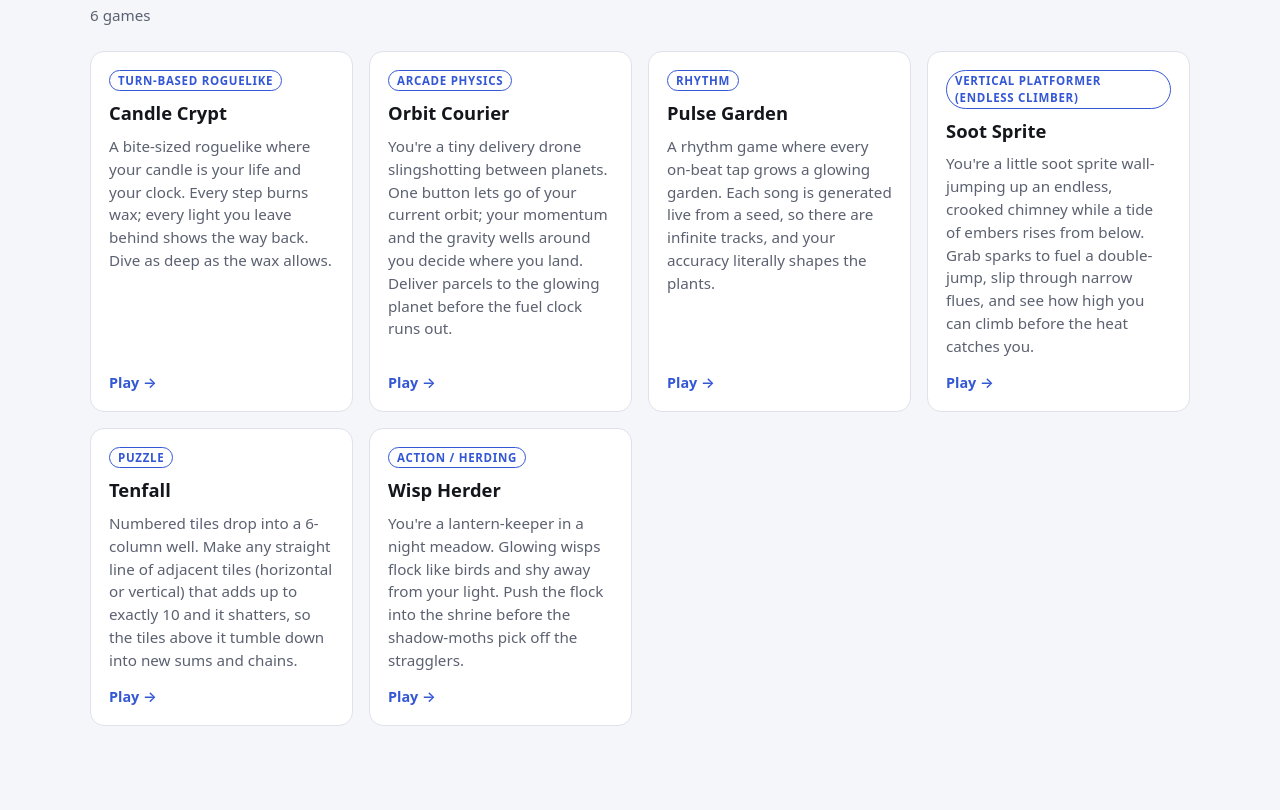
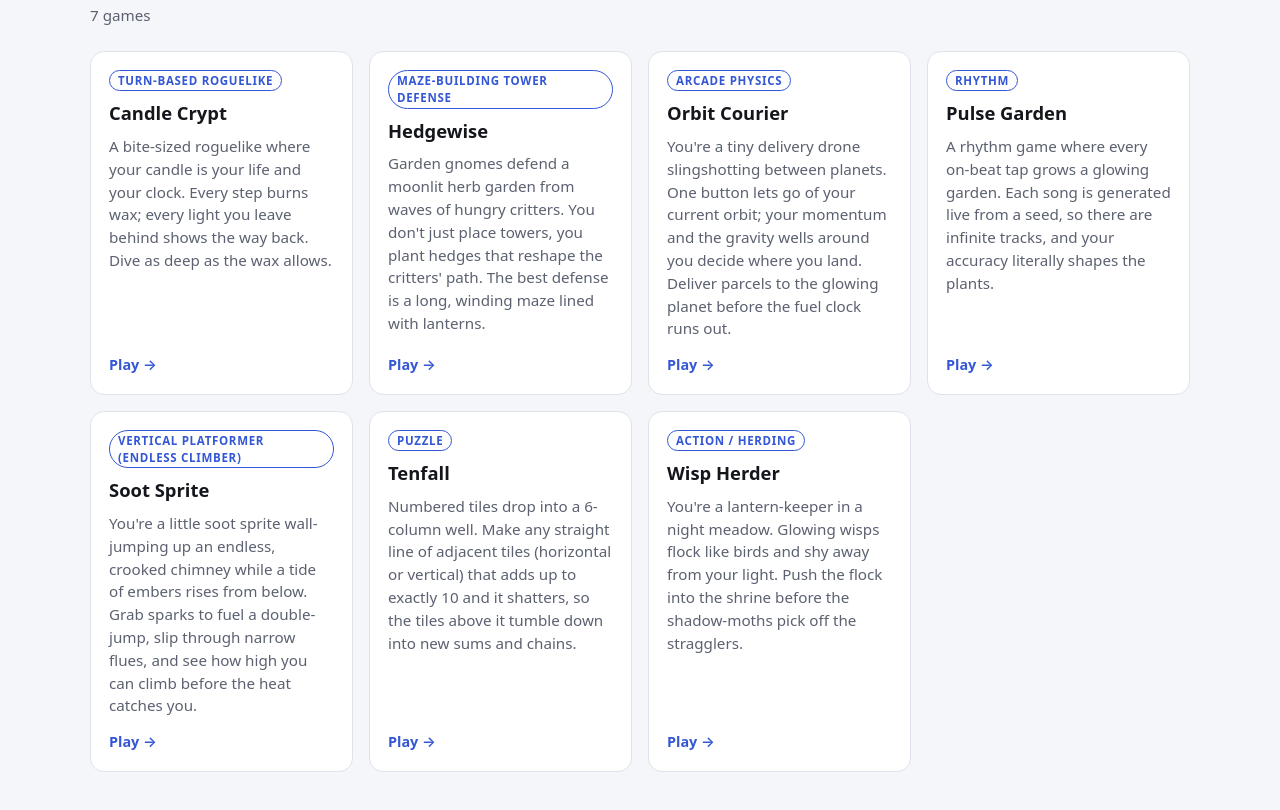
Before and after one commit to flypatang/webgames, a plain HTML site: page index.html in a window 1280 px wide. Shown: the part 70-880 px from the top of the page. Before the commit the page ends 844 px from the top, so only its background shows below. Drawn offline with Linux system fonts and the light colour scheme.

Commit message:
gallery: add hedgewise
Co-Authored-By: Claude Opus 5.5 <noreply@anthropic.com>
Claude-Session: https://claude.ai/code/session_01Vz7HCod2Zd6AtnmMPo52GU

```diff
--- a/index.html
+++ b/index.html
@@ -78,13 +78,19 @@
 <body>
 <header>
   <h1>Game Factory</h1>
-  <p>6 games</p>
+  <p>7 games</p>
 </header>
 <main class="grid">
     <a class="card" href="games/candle-crypt/index.html">
       <span class="genre">turn-based roguelike</span>
       <h2>Candle Crypt</h2>
       <p>A bite-sized roguelike where your candle is your life and your clock. Every step burns wax; every light you leave behind shows the way back. Dive as deep as the wax allows.</p>
+      <span class="play">Play &rarr;</span>
+    </a>
+    <a class="card" href="games/hedgewise/index.html">
+      <span class="genre">maze-building tower defense</span>
+      <h2>Hedgewise</h2>
+      <p>Garden gnomes defend a moonlit herb garden from waves of hungry critters. You don&#39;t just place towers, you plant hedges that reshape the critters&#39; path. The best defense is a long, winding maze lined with lanterns.</p>
       <span class="play">Play &rarr;</span>
     </a>
     <a class="card" href="games/orbit-courier/index.html">
```
